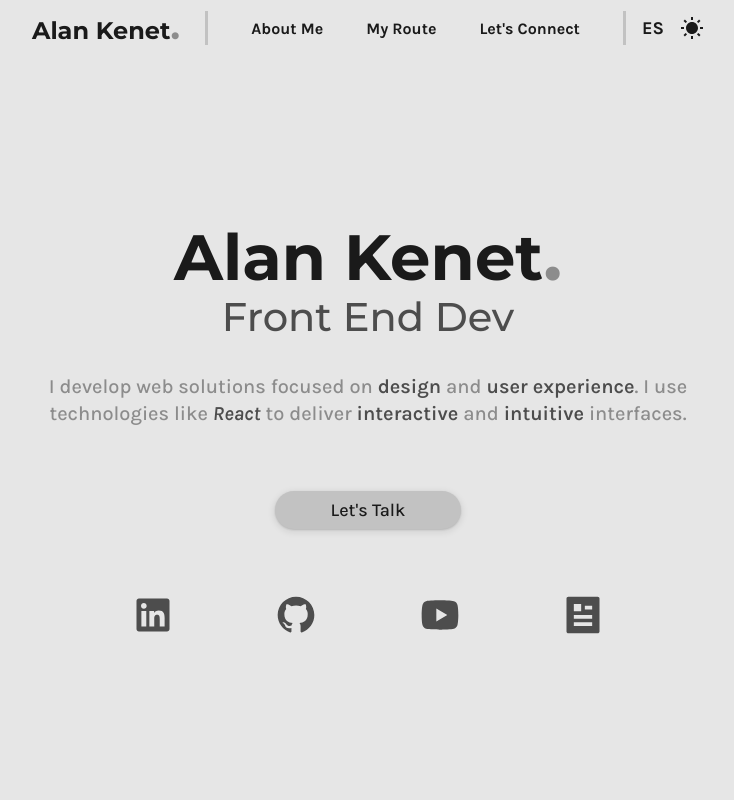
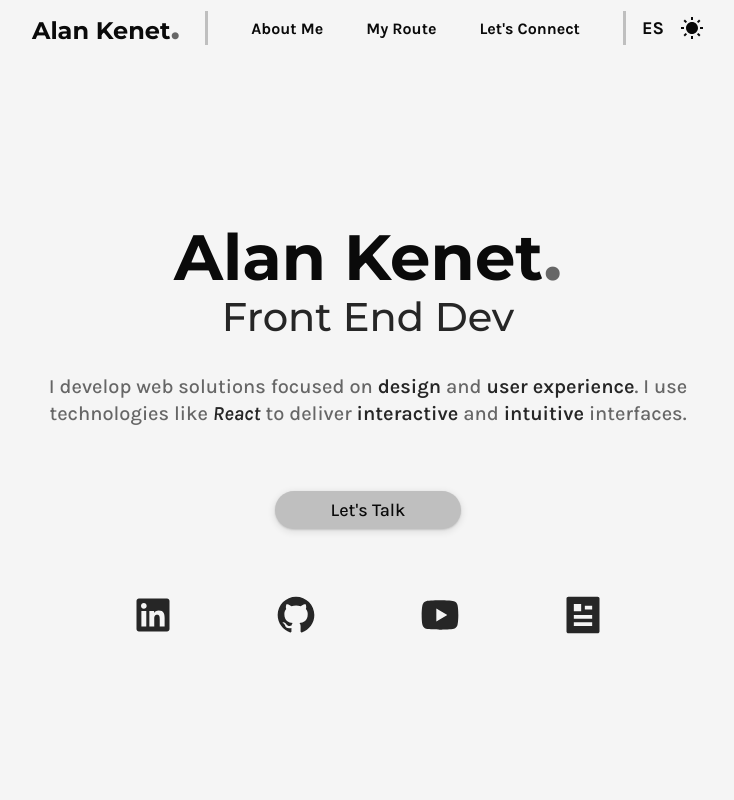
Before and after one commit to AlanKenet/react-portfolio, a React (Vite) app: page / in a window 1280 px wide. Shown: the top 800 px of the page, without its empty margins (272-1006 px from the left). Built offline with nearby package versions, Linux system fonts and the light colour scheme.

Commit message:
Contrast color's improve.

```diff
--- a/src/styles/index.css
+++ b/src/styles/index.css
@@ -23,11 +23,11 @@
   --light: #C2C2C2;
   --white: #E6E6E6; */
 
-  --black: #1A1A1A;
-  --shadow: #4D4D4D;
-  --neutro: #8C8C8C;
-  --light: #C2C2C2;
-  --white: #E6E6E6;
+  --black: #0A0A0A;
+  --shadow: #262626;
+  --neutro: #666666;
+  --light: #BFBFBF;
+  --white: #F5F5F5;
 
 
   background-color: var(--white);
```
